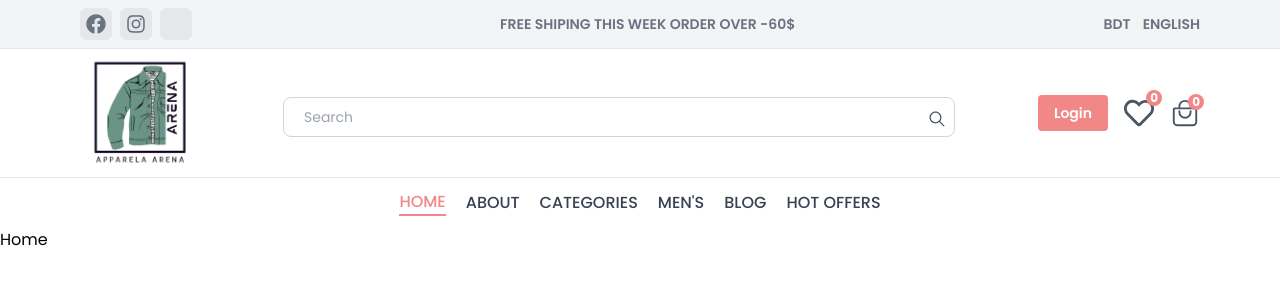
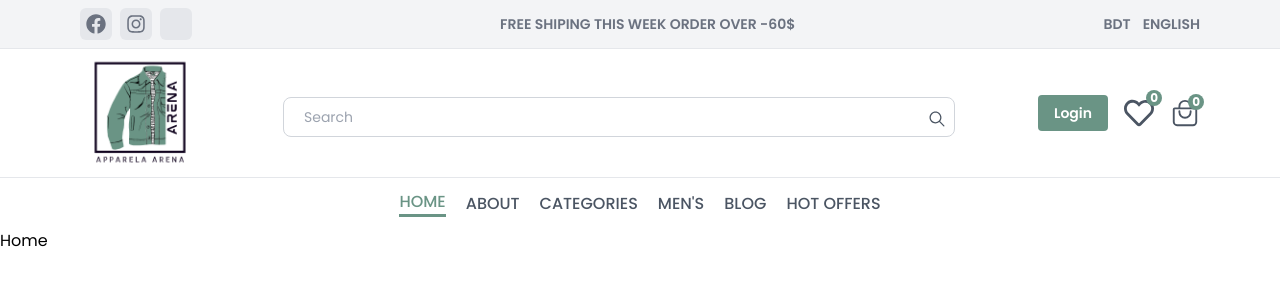
Before and after one commit to mdmitulhossen/arena-client, a React (Vite) app: page / in a window 1280 px wide. Shown: the top 300 px of the page. Built offline with nearby package versions, Linux system fonts and the light colour scheme; some icons are missing.

Commit message:
dropdan menu done

```diff
--- a/src/components/header/NavbarBottom.jsx
+++ b/src/components/header/NavbarBottom.jsx
@@ -1,6 +1,7 @@
 import { NavLink } from "react-router-dom";
 import { IoIosSearch } from "react-icons/io";
 import logo from '../../assets/logo/logo.png';
+import mansAdds from '../../assets/Adds/mens-banner.jpg';
 
 const menu = [
     { name: "HOME", link: "/" },
@@ -12,18 +13,60 @@ const menu = [
 ]
 
 const NavbarBottom = () => {
+    // Ekhane MENS  categories er viterore ace tai extra rout banano thik hobe na
     return (
         <div className="containerArena py-3">
             <div className=" md:flex justify-center items-center gap-5 hidden ">
-                {
-                    menu.map((item, index) => {
-                        return <NavLink key={index} to={item.link}
+
+                <NavLink to='/'
                     className={({ isActive, isPending }) =>
-                                isPending ? "pending" : isActive ? "text-[#F18787] font-medium border-b-2 border-[#F18787] md:text-sm lg:text-base" : "text-gray-700 font-medium hover:text-[#F18787] hover:border-b-2 hover:border-[#F18787] duration-200 md:text-sm lg:text-base"
-                            }
-                        >{item.name}</NavLink>
-                    })
-                }
+                        isPending ? "pending" : isActive ? "text-arena-color font-medium border-b-[3px] border-arena-color md:text-sm lg:text-base" : "text-gray-600 font-medium hover:text-arena-color hover:border-b-[3px] hover:border-arena-color duration-100 md:text-sm lg:text-base"}
+                >HOME
+                </NavLink>
+                <NavLink to='/about'
+                    className={({ isActive, isPending }) =>
+                        isPending ? "pending" : isActive ? "text-arena-color font-medium border-b-[3px] border-arena-color md:text-sm lg:text-base" : "text-gray-600 font-medium hover:text-arena-color hover:border-b-[3px] hover:border-arena-color duration-100 md:text-sm lg:text-base"}
+                >ABOUT
+                </NavLink>
+                <div className="relative group">
+                    <NavLink to='/categories'
+                        className={({ isActive, isPending }) =>
+                            isPending ? "pending" : isActive ? "text-arena-color font-medium border-b-[3px] border-arena-color md:text-sm lg:text-base" : "text-gray-600 font-medium hover:text-arena-color hover:border-b-[3px] hover:border-arena-color duration-100 md:text-sm lg:text-base"}
+                    >CATEGORIES
+                    </NavLink>
+                    <div className="absolute hidden group-hover:block top-[25px]  right-1/2 translate-x-1/2  p-5 z-30 shadow-xl rounded-md bg-white border">
+                        <div className="w-full">
+                            <p className="border-b py-1 font-semibold">Men's</p>
+                            <div className="mt-3 flex flex-col gap-2 text-gray-700">
+                                <p className="cursor-pointer hover:text-arena-color duration-150">Formal</p>
+                                <p className="cursor-pointer hover:text-arena-color duration-150">Casual</p>
+                                <p className="cursor-pointer hover:text-arena-color  duration-150">Sports</p>
+                                <p className="cursor-pointer hover:text-arena-color  duration-150">Jacket</p>
+                                <p className="cursor-pointer hover:text-arena-color duration-150">Sunglasses</p>
+                                <div className="w-[250px] ">
+                                </div>
+                                <img src={mansAdds} className="rounded-md mt-3  w-full" alt="" />
+                            </div>
+                        </div>
+                    </div>
+                </div>
+                <NavLink to='/mens'
+                    className={({ isActive, isPending }) =>
+                        isPending ? "pending" : isActive ? "text-arena-color font-medium border-b-[3px] border-arena-color md:text-sm lg:text-base" : "text-gray-600 font-medium hover:text-arena-color hover:border-b-[3px] hover:border-arena-color duration-100 md:text-sm lg:text-base"}
+                >MEN'S
+                </NavLink>
+                <NavLink to='/blog'
+                    className={({ isActive, isPending }) =>
+                        isPending ? "pending" : isActive ? "text-arena-color font-medium border-b-[3px] border-arena-color md:text-sm lg:text-base" : "text-gray-600 font-medium hover:text-arena-color hover:border-b-[3px] hover:border-arena-color duration-100 md:text-sm lg:text-base"}
+                >BLOG
+                </NavLink>
+                <NavLink to='/hotOffers'
+                    className={({ isActive, isPending }) =>
+                        isPending ? "pending" : isActive ? "text-arena-color font-medium border-b-[3px] border-arena-color md:text-sm lg:text-base" : "text-gray-600 font-medium hover:text-arena-color hover:border-b-[3px] hover:border-arena-color duration-100 md:text-sm lg:text-base"}
+                >HOT OFFERS
+                </NavLink>
+
+
             </div>
 
 
@@ -56,7 +99,7 @@ const NavbarBottom = () => {
                                     menu.map((item, index) => {
                                         return <NavLink key={index} to={item.link}
                                             className={({ isActive, isPending }) =>
-                                            isPending ? "pending" : isActive ? "text-[#F18787] font-medium border-b-2 border-[#F18787] md:text-sm lg:text-base" : "text-gray-700 font-medium hover:text-[#F18787] hover:border-b-2 hover:border-[#F18787] duration-200 md:text-sm lg:text-base"
+                                                isPending ? "pending" : isActive ? "text-[#F18787] font-medium border-b-[3px] border-[#F18787] md:text-sm lg:text-base" : "text-gray-700 font-medium hover:text-[#F18787] hover:border-b-[3px] hover:border-[#F18787] duration-200 md:text-sm lg:text-base"
                                             }
                                         >{item.name}</NavLink>
                                     })
--- a/src/components/header/NavbarMiddle.jsx
+++ b/src/components/header/NavbarMiddle.jsx
@@ -2,7 +2,7 @@ import logo from '../../assets/logo/logo.png';
 import userAvater from '../../assets/user.png';
 import { IoIosSearch } from "react-icons/io";
 
-import { FaRegUser } from "react-icons/fa6";
+// import { FaRegUser } from "react-icons/fa6";
 import { FaRegHeart } from "react-icons/fa";
 import { IoBagHandleOutline } from "react-icons/io5";
 const NavbarMiddle = () => {
@@ -52,15 +52,15 @@ const NavbarMiddle = () => {
                                 </div>
                             </button>
                             :
-                            <button className='bg-[#f18787] px-4 py-2 rounded text-sm font-semibold text-white hover:bg-[#b43e3e] duration-200'>Login</button>
+                            <button className='bg-arena-color px-4 py-2 rounded text-sm font-semibold text-white hover:bg-arena-color-hover duration-200'>Login</button>
                     }
                     <button className='relative'>
                         <FaRegHeart size={30} />
-                        <span className='bg-[#f18787] px-[4px] rounded-full text-xs font-bold text-white absolute -top-2 -right-2'>0</span>
+                        <span className='bg-arena-color px-[4px] rounded-full text-xs font-bold text-white absolute -top-2 -right-2'>0</span>
                     </button>
                     <button className='relative'>
                         <IoBagHandleOutline size={30} />
-                        <span className='bg-[#f18787] px-[4px] rounded-full text-xs font-bold text-white absolute -top-1 -right-1'>0</span>
+                        <span className='bg-arena-color px-[4px] rounded-full text-xs font-bold text-white absolute -top-1 -right-1'>0</span>
                     </button>
 
 
--- a/src/index.css
+++ b/src/index.css
@@ -14,3 +14,7 @@ body{
     @apply max-w-[1500px] mx-auto px-4 md:px-10 lg:px-16 xl:px-[80px] 2xl:px-[100px]
   }
 }
+
+/* select color */
+/* #6A9485 */
+/* #F18787 */
--- a/tailwind.config.js
+++ b/tailwind.config.js
@@ -5,7 +5,18 @@ export default {
     "./src/**/*.{js,ts,jsx,tsx}",
      ],
   theme: {
-    extend: {},
+    extend: {
+      colors: {
+        'arena-color': '#6A9485',
+        'arena-color-hover': '#366454',
+      },
+    }
   },
   plugins: [],
 }
+
+/* select color */
+/* #6A9485  green*/
+// #366454 green hover
+/* #F18787  red*/
+/* #d62a2a  red hover*/
```
Also changed, not shown: src/assets/Adds/mens-banner.jpg (added). Lines whose indentation alone changed are shown as unchanged.
